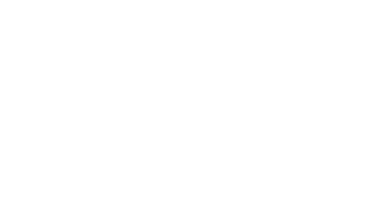
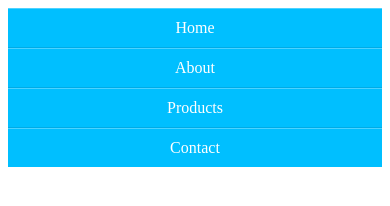
Before and after one commit to emilio-dv/learning-css, a plain HTML site: page css-layout/flexbox/navigation.html in a window 390 px wide. Drawn offline with Linux system fonts and the light colour scheme.

Commit message:
flexbox navigation

```diff
--- a/css-layout/flexbox/navigation.html
+++ b/css-layout/flexbox/navigation.html
@@ -1,11 +1,63 @@
 <!DOCTYPE html>
 <html lang="en">
+
 <head>
     <meta charset="UTF-8">
     <meta name="viewport" content="width=device-width, initial-scale=1.0">
     <title>Flexbox - navigation</title>
+    <style>
+        .navigation {
+            display: flex;
+            flex-flow: row wrap;
+            justify-content: flex-end;
+            list-style: none;
+            margin: 0;
+            background: deepskyblue;
+        }
+
+        .navigation a {
+            text-decoration: none;
+            display: block;
+            padding: 1em;
+            color: white;
+        }
+
+        .navigation a:hover {
+            background: blue;
+        }
+
+        @media all and (max-width: 800px) {
+            .navigation {
+                justify-content: space-around;
+            }
+        }
+
+        @media all and (max-width: 600px) {
+            .navigation {
+                flex-flow: column wrap;
+                padding: 0;
+            }
+            .navigation a {
+                text-align: center;
+                padding: 10px;
+                border-top: 1px solid rgba(255, 255, 255,0.3);
+                border-bottom: 1px solid rgba(0, 0, 0, 0.1);
+            }
+            .navigation li:last-of-type a {
+                border-bottom: none;
+            }
+        }
+    </style>
 </head>
+
 <body>
+    <ul class="navigation">
+        <li><a href="#">Home</a></li>
+        <li><a href="#">About</a></li>
+        <li><a href="#">Products</a></li>
+        <li><a href="#">Contact</a></li>
+    </ul>
 
 </body>
+
 </html>
```
